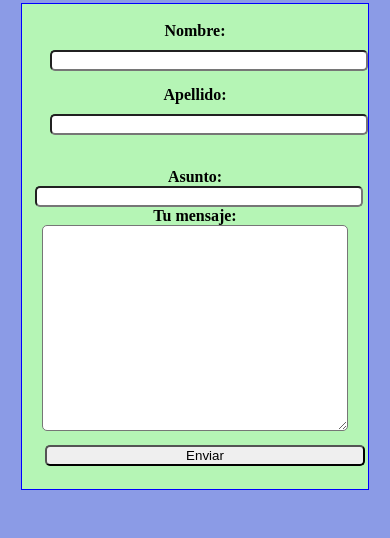
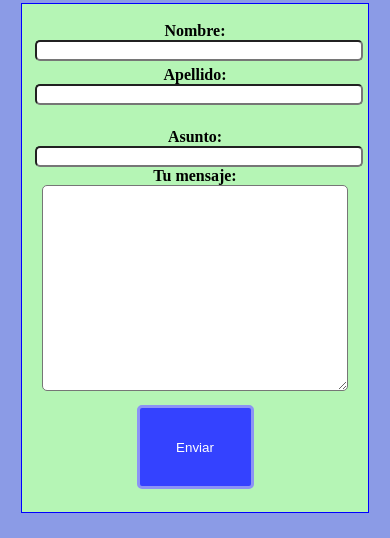
Before and after one commit to jontxust0/RETO4ClubDeportivo, a PHP site: page /views/vContactanos.html in a window 390 px wide. Shown: the part 306-844 px from the top of the page. Run offline with PHP 8.4, Linux system fonts and the light colour scheme.

Commit message:
añadir el controlador

```diff
--- /dev/null
+++ b/controller/cInsertQueja.php
@@ -0,0 +1,6 @@
+<?php
+
+
+
+
+?>
--- a/index.html
+++ b/index.html
@@ -44,7 +44,7 @@
               <a class="nav-link" href="#">Instalaciones <span class="sr-only">(current)</span></a>
             </li>
         <li class="nav-item">
-          <a class="nav-link" href="views/vJugadores.html">Contacto</a>
+          <a class="nav-link" href="views/vContactanos.html">Contacto</a>
         </li>
       </ul>
       <form class="form-inline my-2 my-lg-0">
--- a/views/css/contactanos.css
+++ b/views/css/contactanos.css
@@ -76,14 +76,31 @@ border-radius: 5px;
 }
 
 
+#formContactanos>input:last-child{
+    background-color: rgb(52, 66, 255);
+    width: 30vw;
+    height: 10vh;
+    color: white;
+    border:3px solid rgb(140, 147, 245);
+    transition: 1s background-color;
+}
+#formContactanos>input:last-child:hover{
+    background-color: rgb(66, 250, 112);
+    color: white;
+    border:3px solid rgb(140, 245, 157);
+}
+
+
 
 /*---------------------MEDIAQUERY-----------------------*/
 @media (max-width: 500px) {
 
-#formContactanos span{
+#formContactanos span {
     display: block;
-    margin: 5px;
+    margin: 5px 0;
 }
+
+
 #formContactanos{
     text-align: center;
 }
@@ -91,7 +108,7 @@ border-radius: 5px;
     width: 100%;
 }
 
-#formContactanos input:last-child{
+#formContactanos>input:last-child{
     margin: 10px;
 }
 
--- /dev/null
+++ b/views/js/vContactanos.js
@@ -0,0 +1,46 @@
+function enviarDatos(params) {
+    var asunto = document.getElementById("asunto").value;
+    var queja = document.getElementById("queja").value;
+    if (document.getElementById("nombre").value!=""){
+    var nombre = document.getElementById("nombre").value;
+    }
+
+    if (document.getElementById("apellido").value!=""){
+    var apellido = document.getElementById("nombre").value;
+    }
+
+    if (asunto == "" || queja==""){
+        alert("rellena correctamente los campos!")
+    }
+    else{
+
+
+    //------llamada JSON---------------------//
+    var http = new XMLHttpRequest();
+    var url = "../controller/cInsertQueja.php";
+
+    http.setRequestHeader("Content-Type", "application/json;charset=UTF-8");
+    http.open("GET", url, true);
+
+    http.onreadystatechange = function() {
+        if(http.readyState == 4 && http.status == 200) {
+        //aqui obtienes la respuesta de tu peticion
+         alert(http.responseText);
+        }
+}
+http.send(JSON.stringify({email:email, password: password}));
+//--------------------------------------------//
+
+
+
+
+
+
+
+
+
+
+
+
+    }
+}
--- a/views/vContactanos.html
+++ b/views/vContactanos.html
@@ -6,6 +6,7 @@
     <meta name="viewport" content="width=device-width, initial-scale=1.0">
     <meta http-equiv="X-UA-Compatible" content="ie=edge">
     <link rel="stylesheet" href="css/contactanos.css">
+    <script src="js/vContactanos.js"></script>
     <title>Document</title>
 </head>
 <body>
@@ -27,13 +28,13 @@
 
         <form action="" id="formContactanos">
             <span><label>Nombre: </label>
-            <input type="text" name="FirstName"></span>
+            <input type="text" id="nombre"></span>
             <span><label>Apellido: </label>
-            <input type="text" name="LastName"></span><br>
-            <label>Asunto: </label> <br><input type="text" name="asunto" size="35"><br>
+            <input type="text" id="apellido"></span><br>
+            <label>Asunto: </label> <br><input type="text" size="35" id="asunto"><br>
 
-            <label>Tu mensaje: </label> <br><textarea name="asunto"></textarea><br>
-            <input type="button" value="Enviar" id="">
+            <label>Tu mensaje: </label> <br><textarea id="queja"></textarea><br>
+            <input type="button" value="Enviar" id="" onclick="enviarDatos()">
             </form>
 
     </div>
```
Also changed, not shown: model/connect_data.php (added, +10 -0 lines), model/quejaModel.php (+43 -1 lines), 1 other file.
